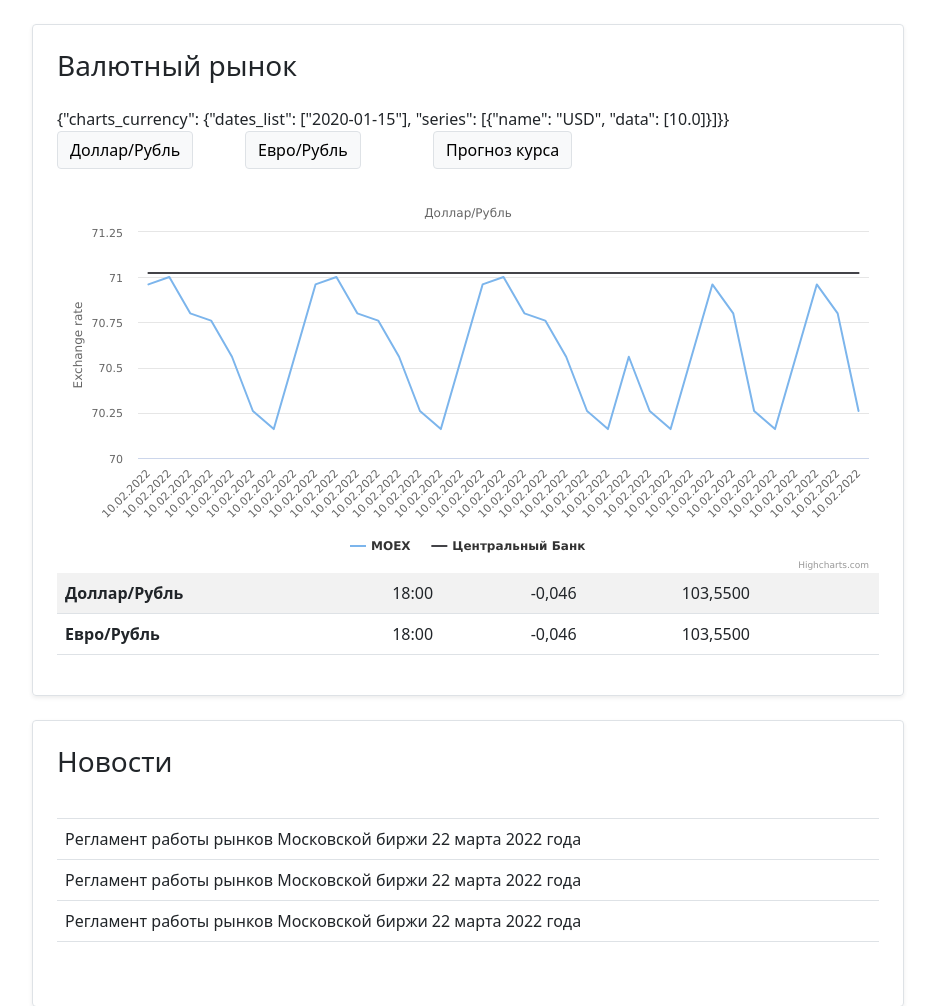
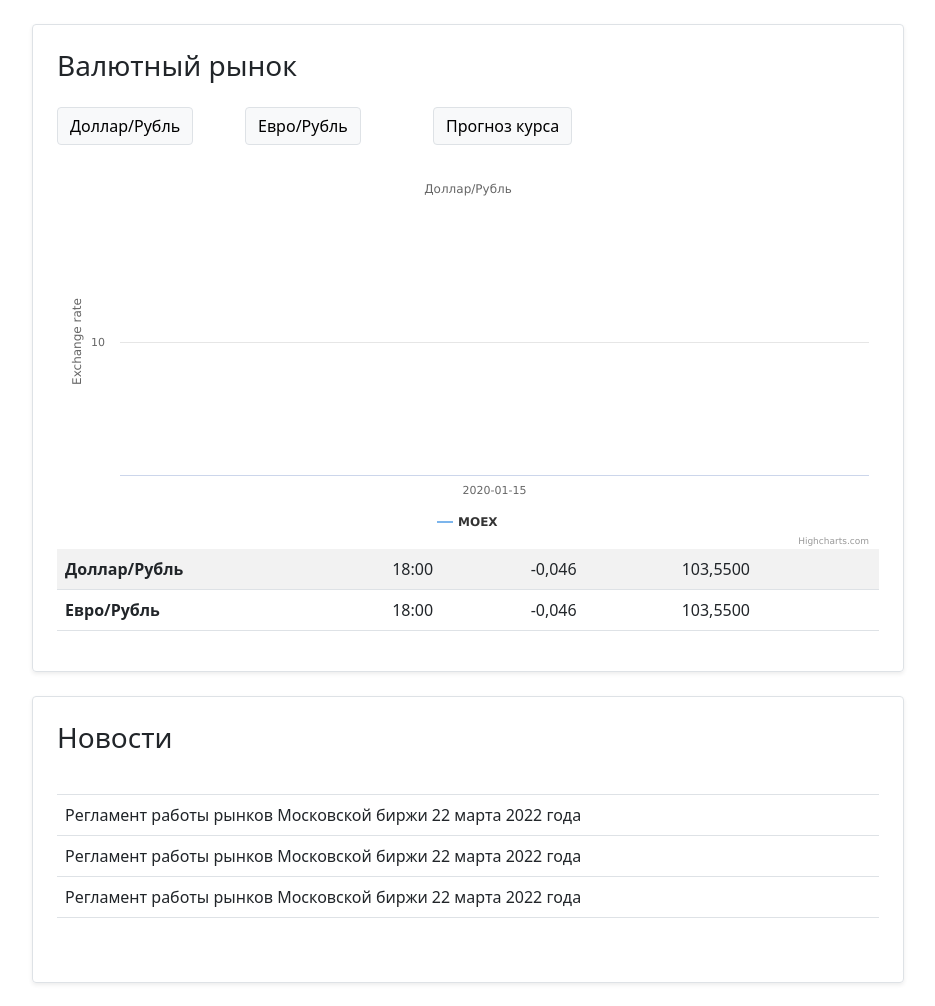
Before and after one commit to profMsaif/news-rubles, a Django app: page / in a window 1280 px wide. Shown: the part 73-1079 px from the top of the page, without its empty margins (172-1107 px from the left). After the commit the page ends 1057 px from the top, so only its background shows below. Run offline with Django 4.2, Linux system fonts and the light colour scheme; tables that the repository leaves empty hold one stand-in row (values such as "Sample post").

Commit message:
take data from bd and paste in graph

```diff
--- a/mainpage/static/mainpage/js/main.js
+++ b/mainpage/static/mainpage/js/main.js
@@ -1,6 +1,4 @@
-
-// ГРАФИК ДОЛЛАР_РУБЛЬ (ПРИ НАЖАТИИ)
-function graph_us_rub(){
+// ГРАФИК ДОЛЛАР_РУБЛЬ (ПРИ ЗАГРУЗКИ СТРАНИЦЫ)
 var chart = Highcharts.chart('container-chartt', {
     chart: {
         type: 'line'
@@ -12,7 +10,7 @@ var chart = Highcharts.chart('container-chartt', {
         text: 'Доллар/Рубль'
     },
     xAxis: {
-          categories: ['10.02.2022', '10.02.2022', '10.02.2022', '10.02.2022', '10.02.2022', '10.02.2022', '10.02.2022', '10.02.2022', '10.02.2022', '10.02.2022', '10.02.2022', '10.02.2022', '10.02.2022', '10.02.2022', '10.02.2022', '10.02.2022', '10.02.2022', '10.02.2022', '10.02.2022', '10.02.2022', '10.02.2022', '10.02.2022', '10.02.2022', '10.02.2022', '10.02.2022','10.02.2022', '10.02.2022', '10.02.2022', '10.02.2022', '10.02.2022','10.02.2022', '10.02.2022', '10.02.2022', '10.02.2022', '10.02.2022']
+        categories: data.charts_currency.dates_list
     },
     yAxis: {
         title: {
@@ -33,102 +31,5 @@ var chart = Highcharts.chart('container-chartt', {
             }
         }
     },
-      series: [{
-          name: 'MOEX',
-          data: [70.9600, 71.001, 70.800, 70.7600, 70.5600, 70.2600, 70.1600, 70.5600, 70.9600, 71.001, 70.800, 70.7600, 70.5600, 70.2600, 70.1600, 70.5600, 70.9600, 71.001, 70.800, 70.7600, 70.5600, 70.2600, 70.1600, 70.5600, 70.2600, 70.1600, 70.5600, 70.9600, 70.800,70.2600, 70.1600, 70.5600, 70.9600,70.800,70.2600],
-        backgroundColor: 'rgb(255, 99, 132)'
-        },
-       {
-          name: 'Центральный Банк',
-          data: [71.0237, 71.0237, 71.0237, 71.0237, 71.0237, 71.0237, 71.0237, 71.0237, 71.0237, 71.0237, 71.0237, 71.0237, 71.0237, 71.0237, 71.0237, 71.0237, 71.0237, 71.0237, 71.0237, 71.0237, 71.0237, 71.0237, 71.0237, 71.0237, 71.0237, 71.0237, 71.0237, 71.0237, 71.0237, 71.0237, 71.0237, 71.0237, 71.0237, 71.0237, 71.0237]
-      }]
+    series: data.charts_currency.series
 });
-}
-// ГРАФИК ЕВРО_РУБЛЬ (ПРИ НАЖАТИИ)
-function graph_eur_rub(){
-    var chart = Highcharts.chart('container-chartt', {
-          chart: {
-              type: 'line'
-          },
-          title: {
-              text: ''
-          },
-          subtitle: {
-            text: 'Евро/Рубль'
-        },
-          xAxis: {
-              categories: ['10.02.2022', '10.02.2022', '10.02.2022', '10.02.2022', '10.02.2022', '10.02.2022', '10.02.2022', '10.02.2022', '10.02.2022', '10.02.2022', '10.02.2022', '10.02.2022', '10.02.2022', '10.02.2022', '10.02.2022', '10.02.2022', '10.02.2022', '10.02.2022', '10.02.2022', '10.02.2022', '10.02.2022', '10.02.2022', '10.02.2022', '10.02.2022', '10.02.2022','10.02.2022', '10.02.2022', '10.02.2022', '10.02.2022', '10.02.2022','10.02.2022', '10.02.2022', '10.02.2022', '10.02.2022', '10.02.2022']
-          },
-          yAxis: {
-              title: {
-                  text: 'Exchange rate'
-              }
-          },
-          plotOptions: {
-            line: {
-                marker: {
-                    enabled: false,
-                    symbol: 'circle',
-                    radius: 2,
-                    states: {
-                        hover: {
-                            enabled: true
-                        }
-                    }
-                }
-            }
-        },
-          series: [{
-              name: 'MOEX',
-              data: [73.9600, 74.001, 73.800, 74.7600, 73.5600, 74.2600, 73.1600, 74.5600, 73.9600, 74.001, 73.800, 74.7600, 73.9600, 74.001, 73.800, 74.7600, 73.5600, 74.2600, 73.1600, 74.5600, 73.9600, 74.001, 73.800, 74.7600, 74.7600, 73.5600, 74.2600, 73.1600, 74.5600, 73.9600, 74.001, 73.800, 74.7600, 73.800, 74.7600],
-            backgroundColor: 'rgb(255, 99, 132)'
-            },
-           {
-              name: 'Центральный Банк',
-              data: [74.5589, 74.5589, 74.5589, 74.5589, 74.5589, 74.5589, 74.5589, 74.5589, 74.5589, 74.5589, 74.5589, 74.5589, 74.5589, 74.5589, 74.5589, 74.5589, 74.5589, 74.5589, 74.5589, 74.5589, 74.5589, 74.5589, 74.5589, 74.5589, 74.5589, 74.5589, 74.5589, 74.5589, 74.5589, 74.5589, 74.5589, 74.5589, 74.5589, 74.5589, 74.5589]
-          }]
-      });
-    }
-    // ГРАФИК ДОЛЛАР_РУБЛЬ (ПРИ ЗАГРУЗКИ СТРАНИЦЫ)
-    var chart = Highcharts.chart('container-chartt', {
-        chart: {
-            type: 'line'
-        },
-        title: {
-            text: ''
-        },
-        subtitle: {
-            text: 'Доллар/Рубль'
-        },
-        xAxis: {
-            categories: ['10.02.2022', '10.02.2022', '10.02.2022', '10.02.2022', '10.02.2022', '10.02.2022', '10.02.2022', '10.02.2022', '10.02.2022', '10.02.2022', '10.02.2022', '10.02.2022', '10.02.2022', '10.02.2022', '10.02.2022', '10.02.2022', '10.02.2022', '10.02.2022', '10.02.2022', '10.02.2022', '10.02.2022', '10.02.2022', '10.02.2022', '10.02.2022', '10.02.2022','10.02.2022', '10.02.2022', '10.02.2022', '10.02.2022', '10.02.2022','10.02.2022', '10.02.2022', '10.02.2022', '10.02.2022', '10.02.2022']
-        },
-        yAxis: {
-            title: {
-                text: 'Exchange rate'
-            }
-        },
-        plotOptions: {
-            line: {
-                marker: {
-                    enabled: false,
-                    symbol: 'circle',
-                    radius: 2,
-                    states: {
-                        hover: {
-                            enabled: true
-                        }
-                    }
-                }
-            }
-        },
-        series: [{
-            name: 'MOEX',
-            data: [70.9600, 71.001, 70.800, 70.7600, 70.5600, 70.2600, 70.1600, 70.5600, 70.9600, 71.001, 70.800, 70.7600, 70.5600, 70.2600, 70.1600, 70.5600, 70.9600, 71.001, 70.800, 70.7600, 70.5600, 70.2600, 70.1600, 70.5600, 70.2600, 70.1600, 70.5600, 70.9600, 70.800,70.2600, 70.1600, 70.5600, 70.9600,70.800,70.2600],
-          backgroundColor: 'rgb(255, 99, 132)'
-          },
-         {
-            name: 'Центральный Банк',
-            data: [71.0237, 71.0237, 71.0237, 71.0237, 71.0237, 71.0237, 71.0237, 71.0237, 71.0237, 71.0237, 71.0237, 71.0237, 71.0237, 71.0237, 71.0237, 71.0237, 71.0237, 71.0237, 71.0237, 71.0237, 71.0237, 71.0237, 71.0237, 71.0237, 71.0237, 71.0237, 71.0237, 71.0237, 71.0237, 71.0237, 71.0237, 71.0237, 71.0237, 71.0237, 71.0237]
-        }]
-    });
--- a/mainpage/templates/mainpage/index.html
+++ b/mainpage/templates/mainpage/index.html
@@ -1,3 +1,5 @@
+
+
 {% extends 'mainpage/base.html' %}
 {% load static %}
 
@@ -12,8 +14,105 @@
         <div class="col p-4 d-flex flex-column position-static">
           <h3 class="mb-0">Валютный рынок</h3>
             <br>
-            {{ charts_data|safe }}
-            {{ currencyUSD }}
+            <!-- {{ currencyUSD }} -->
+
+
+            <!-- JS ЧАСТЬ, ПОТОМУ ЧТО ПЕРЕДАТЬ JSON НАПРЯМУЮ В JS НЕ ПОЛУЧАЕТСЯ -->
+            <script>
+              var data = JSON.parse('{{ charts_data | safe }}');
+                console.log(data)
+                console.log(data.charts_currency.dates_list);
+                console.log(data.charts_currency.series);
+            // ГРАФИК ДОЛЛАР_РУБЛЬ (ПРИ НАЖАТИИ)
+              function graph_us_rub(){
+                  var chart = Highcharts.chart('container-chartt', {
+                        chart: {
+                            type: 'line'
+                        },
+                        title: {
+                            text: ''
+                        },
+                        subtitle: {
+                          text: 'Доллар/Рубль'
+                      },
+                        xAxis: {
+                            categories: data.charts_currency.dates_list
+                        },
+                        yAxis: {
+                            title: {
+                                text: 'Exchange rate'
+                            }
+                        },
+                        plotOptions: {
+                          line: {
+                              marker: {
+                                  enabled: false,
+                                  symbol: 'circle',
+                                  radius: 2,
+                                  states: {
+                                      hover: {
+                                          enabled: true
+                                      }
+                                  }
+                              }
+                          }
+                      },
+                        series: data.charts_currency.series
+
+                            // name: 'Центральный Банк',
+                            // data: [71.0237, 71.0237, 71.0237, 71.0237, 71.0237, 71.0237, 71.0237, 71.0237, 71.0237, 71.0237, 71.0237, 71.0237, 71.0237, 71.0237, 71.0237, 71.0237, 71.0237, 71.0237, 71.0237, 71.0237, 71.0237, 71.0237, 71.0237, 71.0237, 71.0237, 71.0237, 71.0237, 71.0237, 71.0237, 71.0237, 71.0237, 71.0237, 71.0237, 71.0237, 71.0237]
+
+                    });
+                  }
+              // ГРАФИК ЕВРО_РУБЛЬ (ПРИ НАЖАТИИ)
+              function graph_eur_rub(){
+                  var chart = Highcharts.chart('container-chartt', {
+                        chart: {
+                            type: 'line'
+                        },
+                        title: {
+                            text: ''
+                        },
+                        subtitle: {
+                          text: 'Евро/Рубль'
+                      },
+                        xAxis: {
+                            categories: ['10.02.2022', '10.02.2022', '10.02.2022', '10.02.2022', '10.02.2022', '10.02.2022', '10.02.2022', '10.02.2022', '10.02.2022', '10.02.2022', '10.02.2022', '10.02.2022', '10.02.2022', '10.02.2022', '10.02.2022', '10.02.2022', '10.02.2022', '10.02.2022', '10.02.2022', '10.02.2022', '10.02.2022', '10.02.2022', '10.02.2022', '10.02.2022', '10.02.2022','10.02.2022', '10.02.2022', '10.02.2022', '10.02.2022', '10.02.2022','10.02.2022', '10.02.2022', '10.02.2022', '10.02.2022', '10.02.2022']
+                        },
+                        yAxis: {
+                            title: {
+                                text: 'Exchange rate'
+                            }
+                        },
+                        plotOptions: {
+                          line: {
+                              marker: {
+                                  enabled: false,
+                                  symbol: 'circle',
+                                  radius: 2,
+                                  states: {
+                                      hover: {
+                                          enabled: true
+                                      }
+                                  }
+                              }
+                          }
+                      },
+                        series: [{
+                            name: 'MOEX',
+                            data: [73.9600, 74.001, 73.800, 74.7600, 73.5600, 74.2600, 73.1600, 74.5600, 73.9600, 74.001, 73.800, 74.7600, 73.9600, 74.001, 73.800, 74.7600, 73.5600, 74.2600, 73.1600, 74.5600, 73.9600, 74.001, 73.800, 74.7600, 74.7600, 73.5600, 74.2600, 73.1600, 74.5600, 73.9600, 74.001, 73.800, 74.7600, 73.800, 74.7600],
+                          backgroundColor: 'rgb(255, 99, 132)'
+                          },
+                        {
+                            name: 'Центральный Банк',
+                            data: [74.5589, 74.5589, 74.5589, 74.5589, 74.5589, 74.5589, 74.5589, 74.5589, 74.5589, 74.5589, 74.5589, 74.5589, 74.5589, 74.5589, 74.5589, 74.5589, 74.5589, 74.5589, 74.5589, 74.5589, 74.5589, 74.5589, 74.5589, 74.5589, 74.5589, 74.5589, 74.5589, 74.5589, 74.5589, 74.5589, 74.5589, 74.5589, 74.5589, 74.5589, 74.5589]
+                        }]
+                    });
+                  }
+
+
+            </script>
+
             <!-- Кнопки переключения валюты -->
             <div class="container">
                 <div class="row">
--- a/mainpage/views.py
+++ b/mainpage/views.py
@@ -3,6 +3,7 @@ from django.shortcuts import render
 from django.http import HttpResponse
 from .models import USD
 import json
+from json import loads
 from decimal import Decimal
 from datetime import date, datetime
 from django.core.serializers.json import DjangoJSONEncoder
@@ -39,7 +40,7 @@ def index(request):
     charts_data["charts_currency"] = dict()
     charts_data["charts_currency"]["dates_list"] = dates_list
     charts_data["charts_currency"]["series"] = [
-        {"name": "USD", "data": all_currencyUSD_date}
+        {"name": "MOEX", "data": all_currencyUSD_date}
     ]
 
     def custom_serializer(obj):
@@ -49,11 +50,12 @@ def index(request):
         if isinstance(obj, Decimal):
             return float(obj)
 
+
     charts_data = json.dumps(charts_data, default=custom_serializer)
+    print(charts_data)
 
 
-
-    return render(request, 'mainpage/index.html', {'currencyUSD': charts_data})
+    return render(request, 'mainpage/index.html', locals())
 
 
 def newspage(request):
```
Lines whose indentation alone changed are shown as unchanged.
